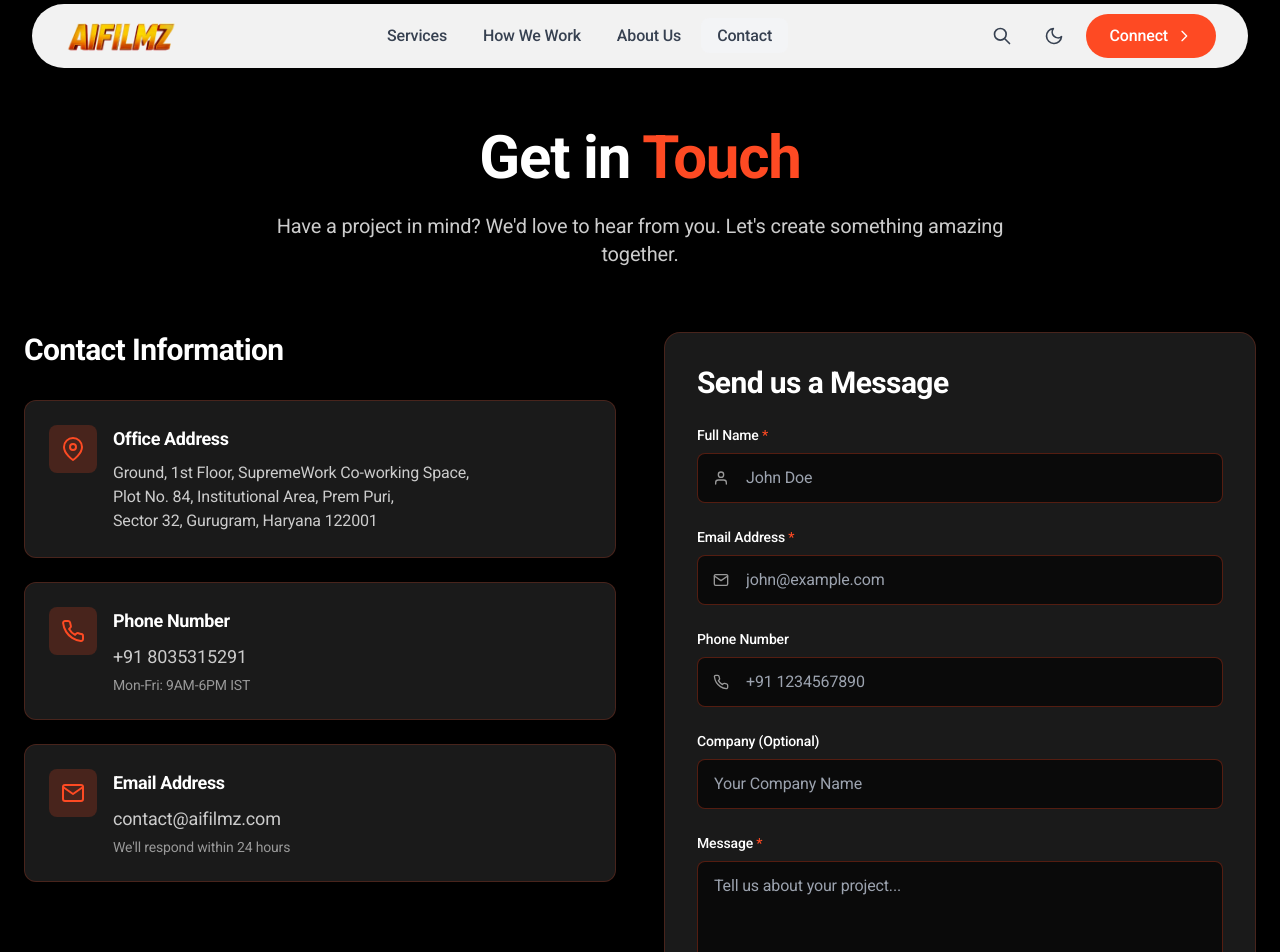
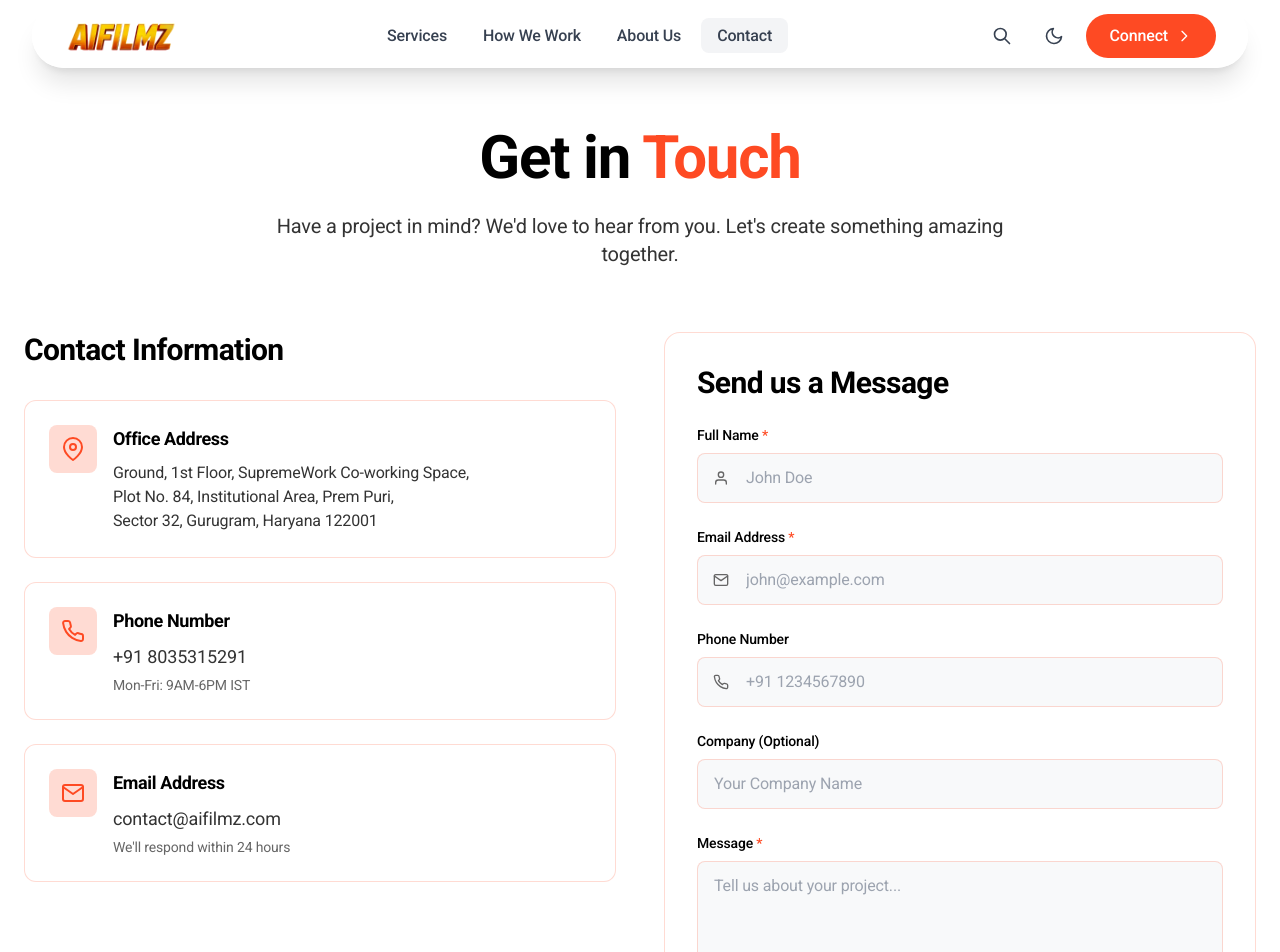
Before and after one commit to ichhakumari/aifilmz_new, a React (Vite) app: page /contact in a window 1280 px wide. Shown: the top 952 px of the page. Built offline with nearby package versions, Linux system fonts and the light colour scheme.

Commit message:
completed

```diff
--- a/src/pages/Contact.jsx
+++ b/src/pages/Contact.jsx
@@ -3,10 +3,12 @@ import { motion } from 'framer-motion';
 import Header from '../components/Header';
 import Footer from '../components/Footer';
 import * as FiIcons from 'react-icons/fi';
+import { useTheme } from '../context/ThemeContext';
 
 const { FiPhone, FiMail, FiMapPin, FiUser, FiSend } = FiIcons;
 
 const Contact = () => {
+    const { isDark } = useTheme();
     const [formData, setFormData] = useState({
         fullName: '',
         email: '',
@@ -37,7 +39,7 @@ const Contact = () => {
     };
 
     return (
-        <div className="min-h-screen" style={{ backgroundColor: '#000000' }}>
+        <div className="min-h-screen" style={{ backgroundColor: 'var(--bg-primary)' }}>
             <Header />
 
             {/* Hero Section */}
@@ -49,10 +51,10 @@ const Contact = () => {
                         transition={{ duration: 0.8 }}
                         className="text-center mb-16"
                     >
-                        <h1 className="text-4xl sm:text-5xl lg:text-6xl font-bold mb-6" style={{ color: '#FFFFFF' }}>
+                        <h1 className="text-4xl sm:text-5xl lg:text-6xl font-bold mb-6" style={{ color: 'var(--text-primary)' }}>
                             Get in <span style={{ color: '#FE4A23' }}>Touch</span>
                         </h1>
-                        <p className="text-lg sm:text-xl max-w-3xl mx-auto" style={{ color: '#CCCCCC' }}>
+                        <p className="text-lg sm:text-xl max-w-3xl mx-auto" style={{ color: 'var(--text-secondary)' }}>
                             Have a project in mind? We'd love to hear from you. Let's create something amazing together.
                         </p>
                     </motion.div>
@@ -64,7 +66,7 @@ const Contact = () => {
                             animate={{ opacity: 1, x: 0 }}
                             transition={{ duration: 0.8, delay: 0.2 }}
                         >
-                            <h2 className="text-3xl font-bold mb-8" style={{ color: '#FFFFFF' }}>
+                            <h2 className="text-3xl font-bold mb-8" style={{ color: 'var(--text-primary)' }}>
                                 Contact Information
                             </h2>
 
@@ -72,17 +74,17 @@ const Contact = () => {
                             <div className="space-y-6 mb-8">
                                 {/* Address */}
                                 <div className="flex gap-4 p-6 rounded-xl border" style={{
-                                    backgroundColor: '#1A1A1A',
-                                    borderColor: 'rgba(254, 74, 35, 0.2)'
+                                    backgroundColor: 'var(--card-bg)',
+                                    borderColor: 'var(--border-color)'
                                 }}>
                                     <div className="w-12 h-12 rounded-lg flex items-center justify-center flex-shrink-0" style={{ backgroundColor: 'rgba(254, 74, 35, 0.2)' }}>
                                         <FiMapPin className="w-6 h-6" style={{ color: '#FE4A23' }} />
                                     </div>
                                     <div>
-                                        <h3 className="text-lg font-semibold mb-2" style={{ color: '#FFFFFF' }}>
+                                        <h3 className="text-lg font-semibold mb-2" style={{ color: 'var(--text-primary)' }}>
                                             Office Address
                                         </h3>
-                                        <p style={{ color: '#CCCCCC' }}>
+                                        <p style={{ color: 'var(--text-secondary)' }}>
                                             Ground, 1st Floor, SupremeWork Co-working Space,<br />
                                             Plot No. 84, Institutional Area, Prem Puri,<br />
                                             Sector 32, Gurugram, Haryana 122001
@@ -92,20 +94,20 @@ const Contact = () => {
 
                                 {/* Phone */}
                                 <div className="flex gap-4 p-6 rounded-xl border" style={{
-                                    backgroundColor: '#1A1A1A',
-                                    borderColor: 'rgba(254, 74, 35, 0.2)'
+                                    backgroundColor: 'var(--card-bg)',
+                                    borderColor: 'var(--border-color)'
                                 }}>
                                     <div className="w-12 h-12 rounded-lg flex items-center justify-center flex-shrink-0" style={{ backgroundColor: 'rgba(254, 74, 35, 0.2)' }}>
                                         <FiPhone className="w-6 h-6" style={{ color: '#FE4A23' }} />
                                     </div>
                                     <div>
-                                        <h3 className="text-lg font-semibold mb-2" style={{ color: '#FFFFFF' }}>
+                                        <h3 className="text-lg font-semibold mb-2" style={{ color: 'var(--text-primary)' }}>
                                             Phone Number
                                         </h3>
-                                        <a href="tel:+918035315291" className="text-lg" style={{ color: '#CCCCCC' }}>
+                                        <a href="tel:+918035315291" className="text-lg" style={{ color: 'var(--text-secondary)' }}>
                                             +91 8035315291
                                         </a>
-                                        <p className="text-sm mt-1" style={{ color: '#999999' }}>
+                                        <p className="text-sm mt-1" style={{ color: 'var(--text-muted)' }}>
                                             Mon-Fri: 9AM-6PM IST
                                         </p>
                                     </div>
@@ -113,20 +115,20 @@ const Contact = () => {
 
                                 {/* Email */}
                                 <div className="flex gap-4 p-6 rounded-xl border" style={{
-                                    backgroundColor: '#1A1A1A',
-                                    borderColor: 'rgba(254, 74, 35, 0.2)'
+                                    backgroundColor: 'var(--card-bg)',
+                                    borderColor: 'var(--border-color)'
                                 }}>
                                     <div className="w-12 h-12 rounded-lg flex items-center justify-center flex-shrink-0" style={{ backgroundColor: 'rgba(254, 74, 35, 0.2)' }}>
                                         <FiMail className="w-6 h-6" style={{ color: '#FE4A23' }} />
                                     </div>
                                     <div>
-                                        <h3 className="text-lg font-semibold mb-2" style={{ color: '#FFFFFF' }}>
+                                        <h3 className="text-lg font-semibold mb-2" style={{ color: 'var(--text-primary)' }}>
                                             Email Address
                                         </h3>
-                                        <a href="mailto:contact@aifilmz.com" className="text-lg" style={{ color: '#CCCCCC' }}>
+                                        <a href="mailto:contact@aifilmz.com" className="text-lg" style={{ color: 'var(--text-secondary)' }}>
                                             contact@aifilmz.com
                                         </a>
-                                        <p className="text-sm mt-1" style={{ color: '#999999' }}>
+                                        <p className="text-sm mt-1" style={{ color: 'var(--text-muted)' }}>
                                             We'll respond within 24 hours
                                         </p>
                                     </div>
@@ -141,22 +143,22 @@ const Contact = () => {
                             transition={{ duration: 0.8, delay: 0.4 }}
                             className="p-8 rounded-2xl border"
                             style={{
-                                backgroundColor: '#1A1A1A',
-                                borderColor: 'rgba(254, 74, 35, 0.2)'
+                                backgroundColor: 'var(--card-bg)',
+                                borderColor: 'var(--border-color)'
                             }}
                         >
-                            <h2 className="text-3xl font-bold mb-6" style={{ color: '#FFFFFF' }}>
+                            <h2 className="text-3xl font-bold mb-6" style={{ color: 'var(--text-primary)' }}>
                                 Send us a Message
                             </h2>
 
                             <form onSubmit={handleSubmit} className="space-y-6">
                                 {/* Full Name */}
                                 <div>
-                                    <label className="block text-sm font-medium mb-2" style={{ color: '#FFFFFF' }}>
+                                    <label className="block text-sm font-medium mb-2" style={{ color: 'var(--text-primary)' }}>
                                         Full Name <span style={{ color: '#FE4A23' }}>*</span>
                                     </label>
                                     <div className="relative">
-                                        <FiUser className="absolute left-4 top-1/2 transform -translate-y-1/2" style={{ color: '#999999' }} />
+                                        <FiUser className="absolute left-4 top-1/2 transform -translate-y-1/2" style={{ color: 'var(--text-muted)' }} />
                                         <input
                                             type="text"
                                             name="fullName"
@@ -166,23 +168,23 @@ const Contact = () => {
                                             required
                                             className="w-full py-3 pl-12 pr-4 rounded-lg border focus:outline-none transition-colors"
                                             style={{
-                                                backgroundColor: '#0A0A0A',
-                                                borderColor: 'rgba(254, 74, 35, 0.3)',
-                                                color: '#FFFFFF'
+                                                backgroundColor: 'var(--bg-secondary)',
+                                                borderColor: 'var(--border-color)',
+                                                color: 'var(--text-primary)'
                                             }}
                                             onFocus={(e) => e.target.style.borderColor = '#FE4A23'}
-                                            onBlur={(e) => e.target.style.borderColor = 'rgba(254, 74, 35, 0.3)'}
+                                            onBlur={(e) => e.target.style.borderColor = 'var(--border-color)'}
                                         />
                                     </div>
                                 </div>
 
                                 {/* Email */}
                                 <div>
-                                    <label className="block text-sm font-medium mb-2" style={{ color: '#FFFFFF' }}>
+                                    <label className="block text-sm font-medium mb-2" style={{ color: 'var(--text-primary)' }}>
                                         Email Address <span style={{ color: '#FE4A23' }}>*</span>
                                     </label>
                                     <div className="relative">
-                                        <FiMail className="absolute left-4 top-1/2 transform -translate-y-1/2" style={{ color: '#999999' }} />
+                                        <FiMail className="absolute left-4 top-1/2 transform -translate-y-1/2" style={{ color: 'var(--text-muted)' }} />
                                         <input
                                             type="email"
                                             name="email"
@@ -192,23 +194,23 @@ const Contact = () => {
                                             required
                                             className="w-full py-3 pl-12 pr-4 rounded-lg border focus:outline-none transition-colors"
                                             style={{
-                                                backgroundColor: '#0A0A0A',
-                                                borderColor: 'rgba(254, 74, 35, 0.3)',
-                                                color: '#FFFFFF'
+                                                backgroundColor: 'var(--bg-secondary)',
+                                                borderColor: 'var(--border-color)',
+                                                color: 'var(--text-primary)'
                                             }}
                                             onFocus={(e) => e.target.style.borderColor = '#FE4A23'}
-                                            onBlur={(e) => e.target.style.borderColor = 'rgba(254, 74, 35, 0.3)'}
+                                            onBlur={(e) => e.target.style.borderColor = 'var(--border-color)'}
                                         />
                                     </div>
                                 </div>
 
                                 {/* Phone */}
                                 <div>
-                                    <label className="block text-sm font-medium mb-2" style={{ color: '#FFFFFF' }}>
+                                    <label className="block text-sm font-medium mb-2" style={{ color: 'var(--text-primary)' }}>
                                         Phone Number
                                     </label>
                                     <div className="relative">
-                                        <FiPhone className="absolute left-4 top-1/2 transform -translate-y-1/2" style={{ color: '#999999' }} />
+                                        <FiPhone className="absolute left-4 top-1/2 transform -translate-y-1/2" style={{ color: 'var(--text-muted)' }} />
                                         <input
                                             type="tel"
                                             name="phone"
@@ -217,19 +219,19 @@ const Contact = () => {
                                             placeholder="+91 1234567890"
                                             className="w-full py-3 pl-12 pr-4 rounded-lg border focus:outline-none transition-colors"
                                             style={{
-                                                backgroundColor: '#0A0A0A',
-                                                borderColor: 'rgba(254, 74, 35, 0.3)',
-                                                color: '#FFFFFF'
+                                                backgroundColor: 'var(--bg-secondary)',
+                                                borderColor: 'var(--border-color)',
+                                                color: 'var(--text-primary)'
                                             }}
                                             onFocus={(e) => e.target.style.borderColor = '#FE4A23'}
-                                            onBlur={(e) => e.target.style.borderColor = 'rgba(254, 74, 35, 0.3)'}
+                                            onBlur={(e) => e.target.style.borderColor = 'var(--border-color)'}
                                         />
                                     </div>
                                 </div>
 
                                 {/* Company */}
                                 <div>
-                                    <label className="block text-sm font-medium mb-2" style={{ color: '#FFFFFF' }}>
+                                    <label className="block text-sm font-medium mb-2" style={{ color: 'var(--text-primary)' }}>
                                         Company (Optional)
                                     </label>
                                     <input
@@ -240,18 +242,18 @@ const Contact = () => {
                                         placeholder="Your Company Name"
                                         className="w-full py-3 px-4 rounded-lg border focus:outline-none transition-colors"
                                         style={{
-                                            backgroundColor: '#0A0A0A',
-                                            borderColor: 'rgba(254, 74, 35, 0.3)',
-                                            color: '#FFFFFF'
+                                            backgroundColor: 'var(--bg-secondary)',
+                                            borderColor: 'var(--border-color)',
+                                            color: 'var(--text-primary)'
                                         }}
                                         onFocus={(e) => e.target.style.borderColor = '#FE4A23'}
-                                        onBlur={(e) => e.target.style.borderColor = 'rgba(254, 74, 35, 0.3)'}
+                                        onBlur={(e) => e.target.style.borderColor = 'var(--border-color)'}
                                     />
                                 </div>
 
                                 {/* Message */}
                                 <div>
-                                    <label className="block text-sm font-medium mb-2" style={{ color: '#FFFFFF' }}>
+                                    <label className="block text-sm font-medium mb-2" style={{ color: 'var(--text-primary)' }}>
                                         Message <span style={{ color: '#FE4A23' }}>*</span>
                                     </label>
                                     <textarea
@@ -263,12 +265,12 @@ const Contact = () => {
                                         rows="5"
                                         className="w-full py-3 px-4 rounded-lg border focus:outline-none transition-colors resize-none"
                                         style={{
-                                            backgroundColor: '#0A0A0A',
-                                            borderColor: 'rgba(254, 74, 35, 0.3)',
-                                            color: '#FFFFFF'
+                                            backgroundColor: 'var(--bg-secondary)',
+                                            borderColor: 'var(--border-color)',
+                                            color: 'var(--text-primary)'
                                         }}
                                         onFocus={(e) => e.target.style.borderColor = '#FE4A23'}
-                                        onBlur={(e) => e.target.style.borderColor = 'rgba(254, 74, 35, 0.3)'}
+                                        onBlur={(e) => e.target.style.borderColor = 'var(--border-color)'}
                                     ></textarea>
                                 </div>
 
```
Also changed, not shown: src/components/WelcomeSection.jsx (+22 -7 lines).
